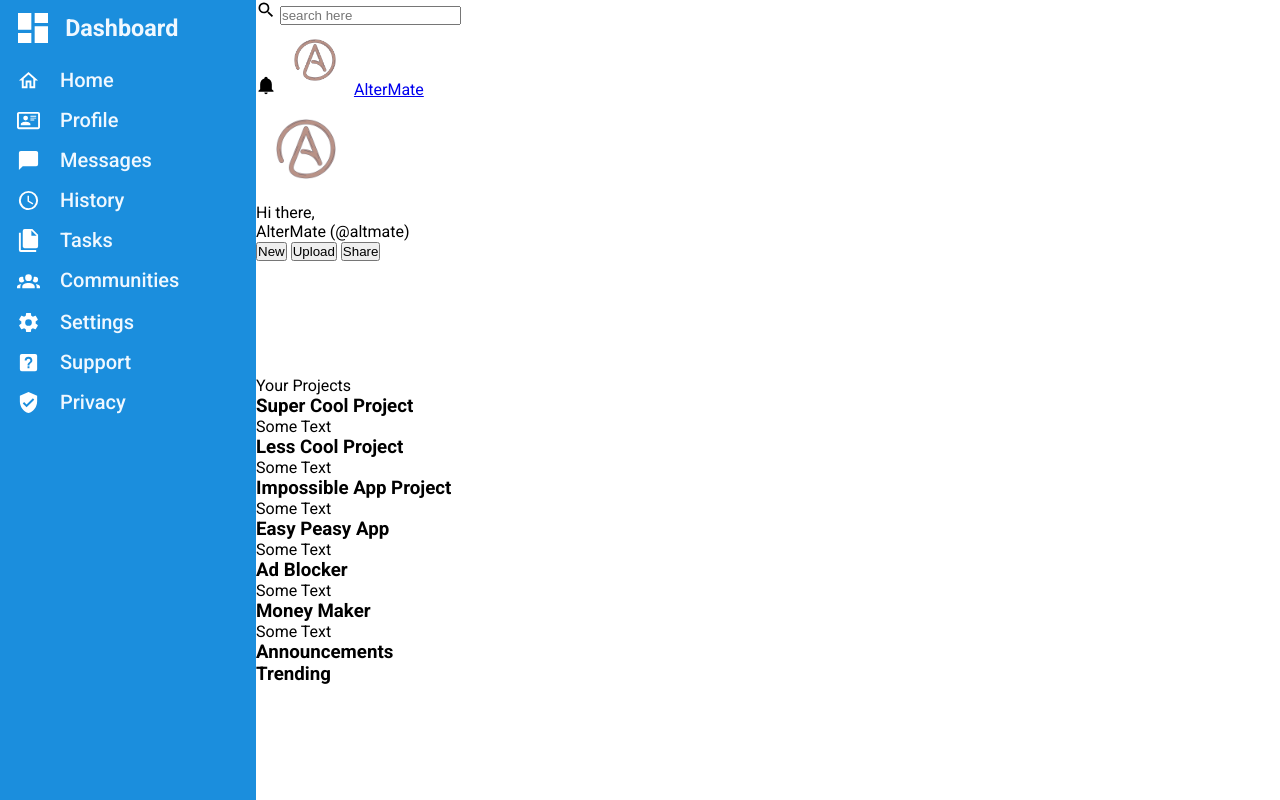
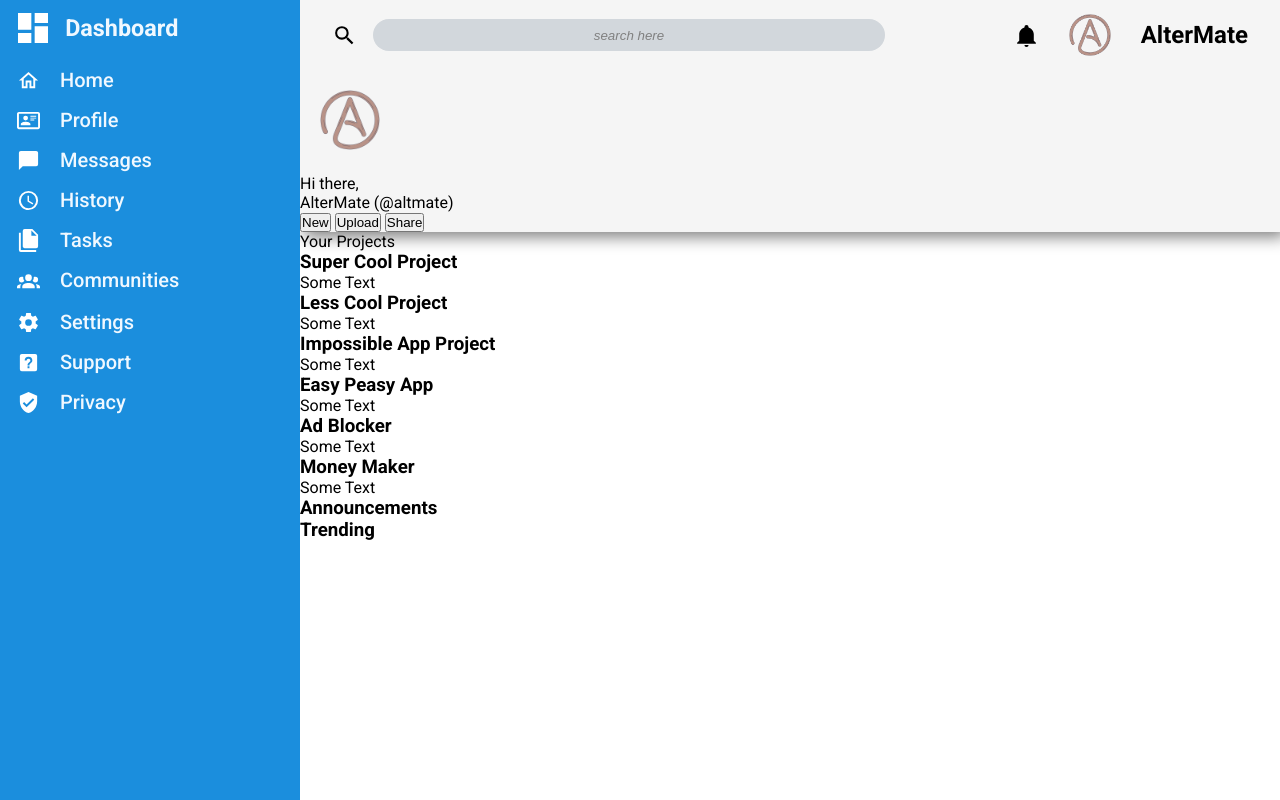
Before and after one commit to pragyanbimali/admin-dashboard, a plain HTML site: page index.html in a window 1280 px wide. Drawn offline with Linux system fonts and the light colour scheme.

Commit message:
Style the top row of header and increase the search and bell icon size

```diff
--- a/index.html
+++ b/index.html
@@ -16,12 +16,12 @@
             <div class="top-header-area">
                 <div class="search">
                     <img src="Assets/Icons/search.svg"
-                        height=20rem width=20rem>
+                        height=25rem width=25rem>
                     <input type="text" placeholder="search here" />
                 </div>
                 <div class="hero-logo">
                     <img src="Assets/Icons/bell.svg"
-                        height=20rem width=20rem>
+                        height=25rem width=25rem>
                     <img src="Assets/Logo/freepik__background__9512.png"
                         height=70rem width=70rem>
                     <a href="#">AlterMate</a>
--- a/style.css
+++ b/style.css
@@ -6,18 +6,71 @@
 
 .layout-container {
     height: 100vh;
+    width: 100vw;
     display: grid;
-    grid-template-columns: repeat(auto-fill, minmax(15rem, 1fr));
+    grid-template-columns: minmax(15%, 300px) 1fr; /* Sidebar fixed, content grows */
+    grid-template-rows: auto 1fr;
     grid-template-areas:
         "sidebar header"
-        "sidebar content"
-        ;
+        "sidebar content";
     font-family: "Roboto", sans-serif;
 }
 
 /* Header Styling */
 .header {
     grid-area: header;
+    display: grid;
+    grid-template-areas:
+        "top-row"
+        "bottom-row"
+    ;
+    background-color: whitesmoke;
+    box-shadow: 5px 5px 15px gray;
+}
+
+.top-header-area {
+    grid-area: top-row;
+    grid-template-columns: 1fr 1fr;
+    display: grid;
+    align-items: center;
+}
+
+.search {
+    display: flex;
+    justify-content: space-around;
+    align-items: center;
+    margin-left: 2rem;
+    gap: 1rem;
+}
+
+.search input {
+    width: 40vw;
+    height: 2rem;
+    border-radius: 1rem;
+    border: none;
+    background-color: rgb(210, 215, 220);
+    padding: 1rem;
+}
+
+.search input::placeholder {
+    color: gray;
+    text-align: center;
+    font-style: italic;
+}
+
+.hero-logo {
+    display: flex;
+    align-items: center;
+    justify-content: flex-end;
+    margin-right: 2rem;
+    gap: 1rem;
+}
+
+.hero-logo a {
+    text-decoration: none;
+    color: black;
+    font-size: 1.5rem;
+    font-weight: bold;
 }
 
 
```
